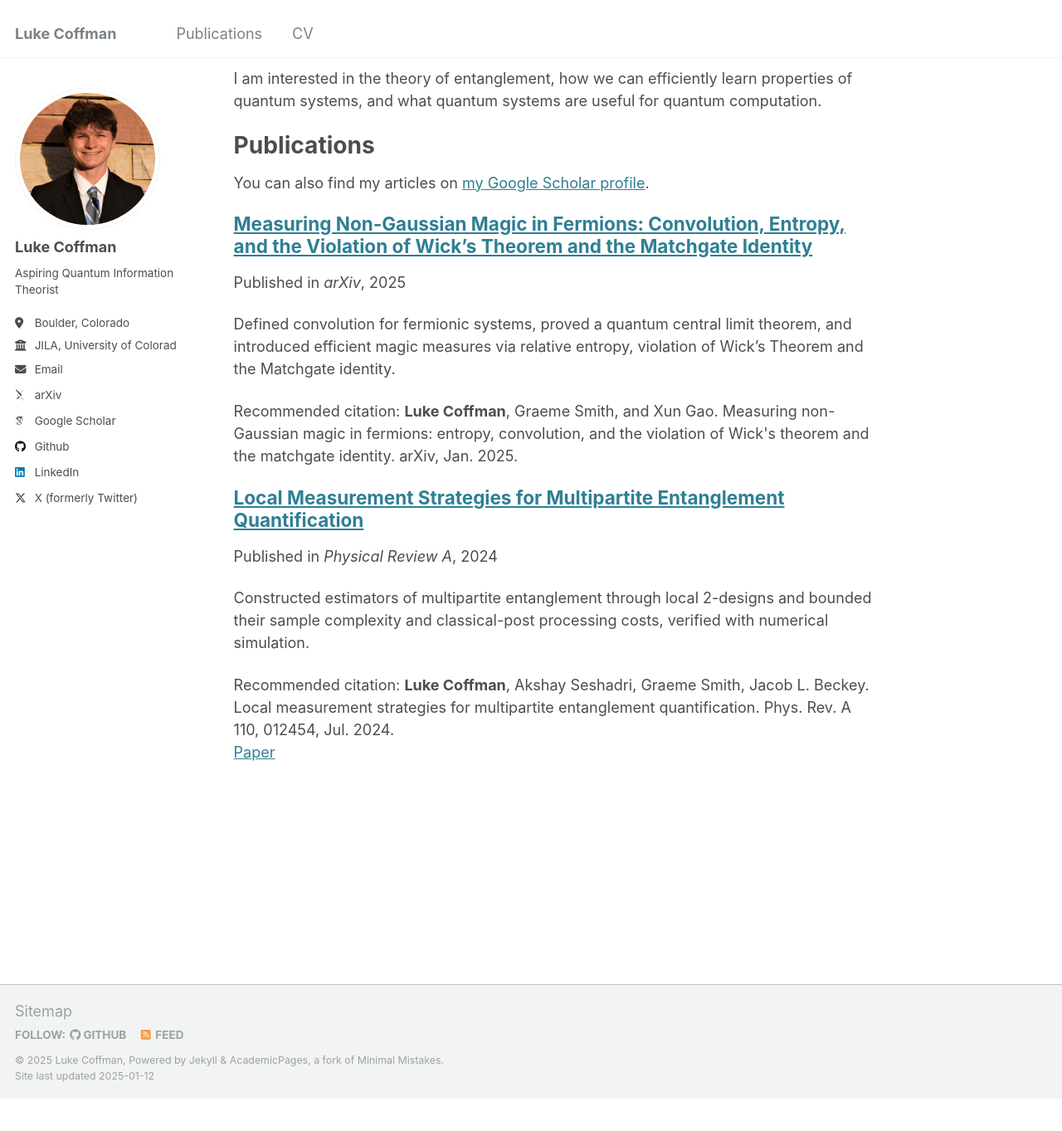
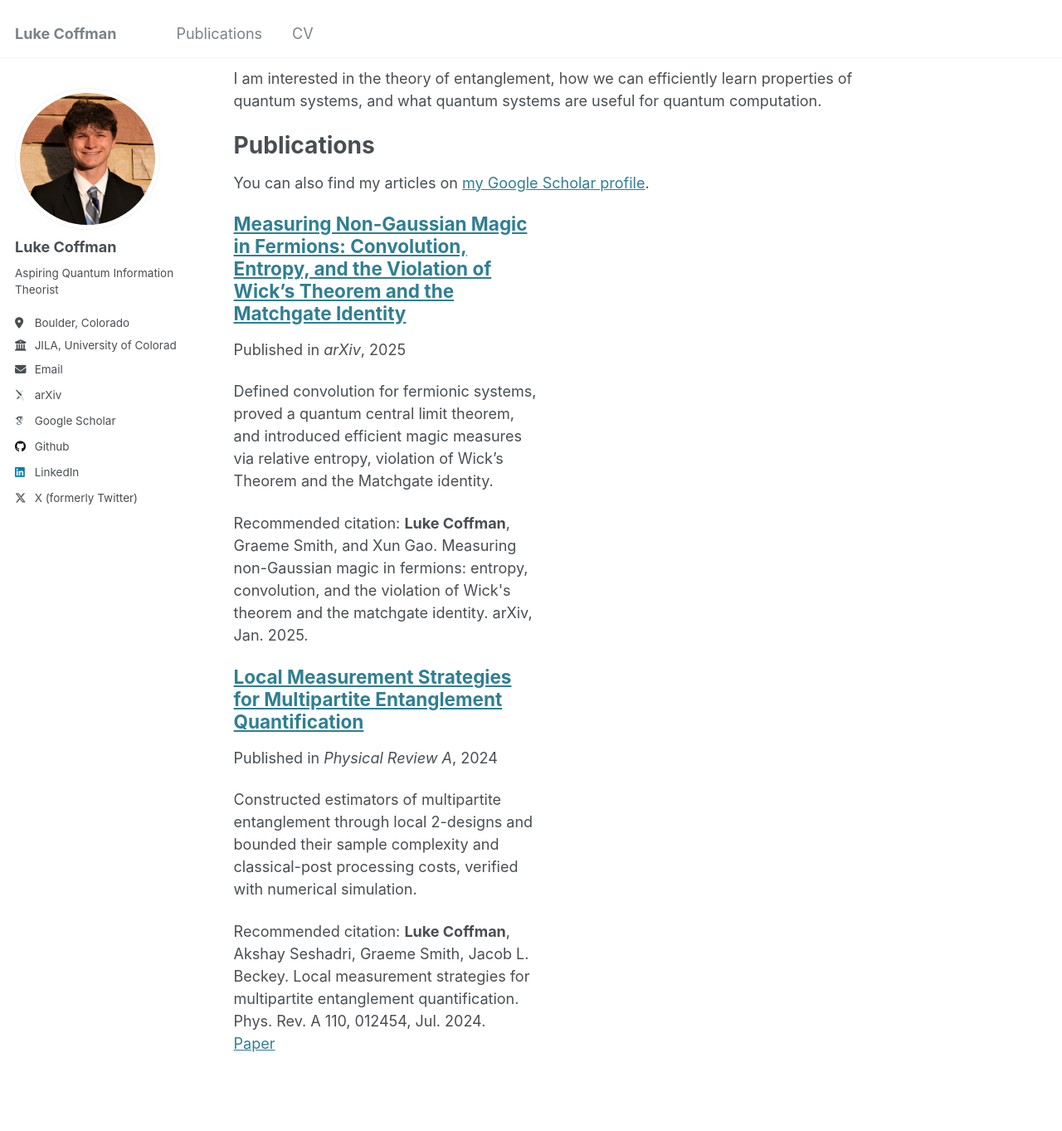
Before and after one commit to lukecoffman/lukecoffman.github.io, a Jekyll site: the page built from _pages/about.md, in a window 1280 px wide and 1400 px high, scrolled down 246 px. Shown: the top 1363 px of the window at 83% size. Built offline with Jekyll 4.4.1, drawn with Linux system fonts in a browser that asks for light colours; some web fonts are replaced; before the commit the page ends 1570 px from its top, so only the background shows below that.

Commit message:
Update _archive.scss

```diff
--- a/_sass/_archive.scss
+++ b/_sass/_archive.scss
@@ -91,7 +91,21 @@
 
 
 .list__item {
-  width: 100%;
+  @include breakpoint($medium) {
+    padding-right: $right-sidebar-width-narrow;
+  }
+
+  @include breakpoint($large) {
+    padding-right: $right-sidebar-width;
+  }
+
+  @include breakpoint($x-large) {
+    padding-right: $right-sidebar-width-wide;
+  }
+
+  .page__meta {
+    margin: 0 0 4px;
+  }
 }
 
 
```
